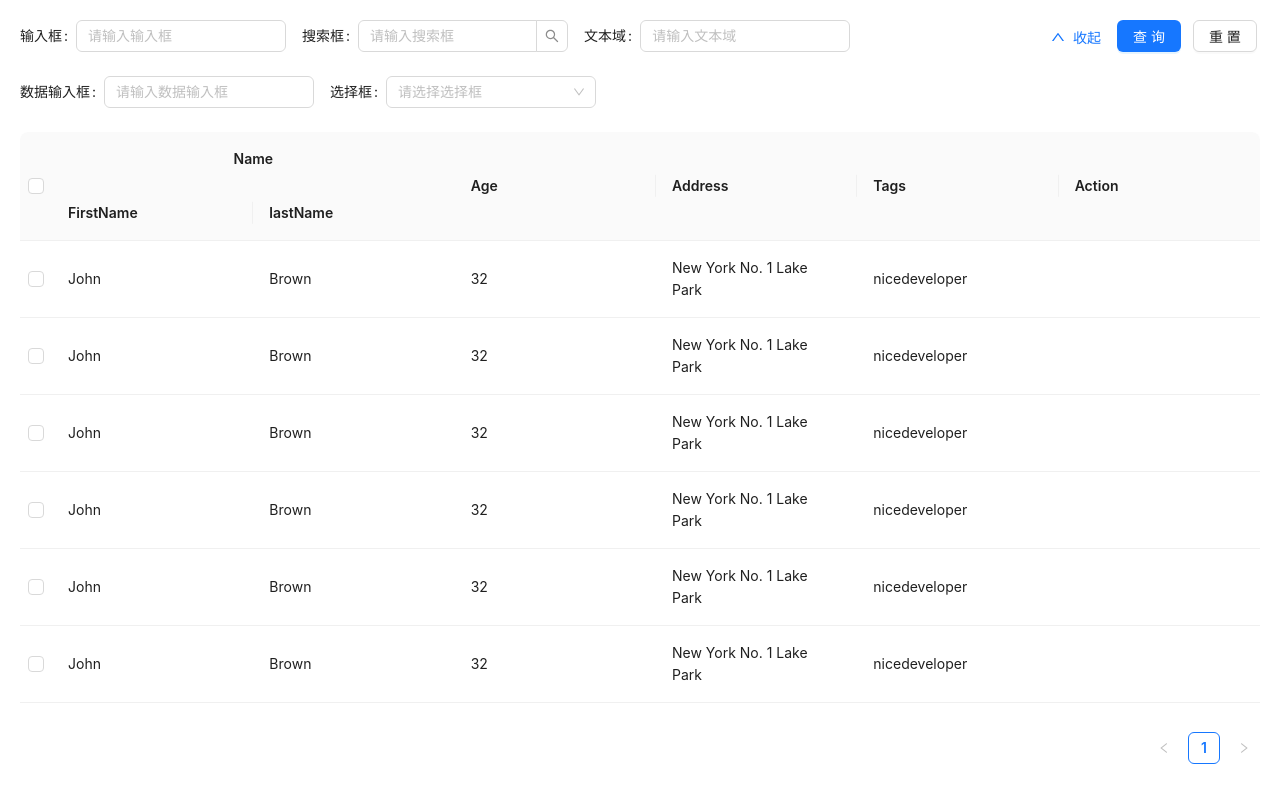
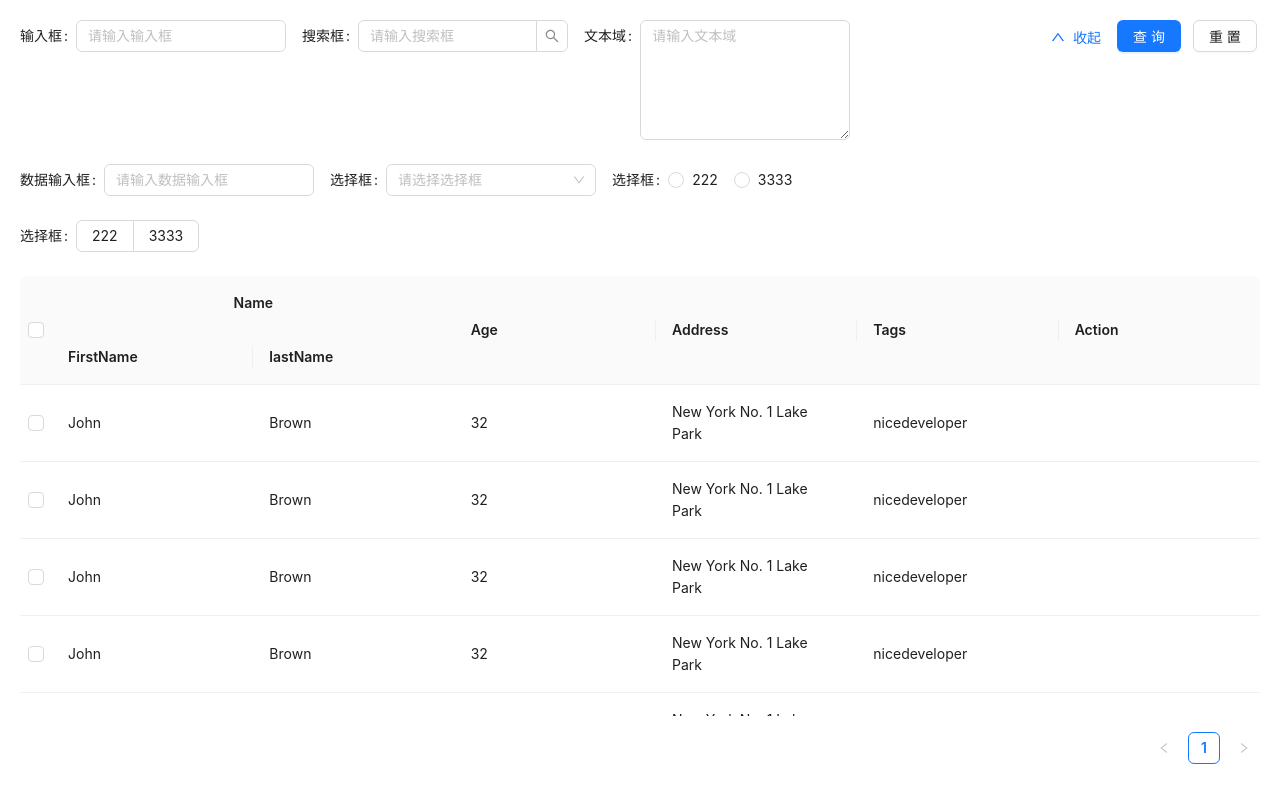
Before and after one commit to Dinert/dinert-ant-design, a React (Vite) app: page / in a window 1280 px wide. Built offline with nearby package versions, Linux system fonts and the light colour scheme.

Commit message:
feat: formItem增加radio的表单组件

```diff
--- a/packages/components/form/src/formItem.tsx
+++ b/packages/components/form/src/formItem.tsx
@@ -1,5 +1,5 @@
 import React from 'react'
-import { Form, Input, InputNumber, Select, SelectProps} from 'antd'
+import { Form, Input, InputNumber, Radio, Select, SelectProps, RadioProps} from 'antd'
 
 import { CustomFormItemProps, RewriteFormProps} from '@packages/components/form/types/index'
 import { dataTransformRod } from '@packages/utils/tools'
@@ -66,11 +66,31 @@ const mapComponents = (item: CustomFormItemProps) => {
                 {
                     (selectOptions as Omit<SelectProps['options'], 'children'>[]).map((item2: any) => {
                         return (
-                            <Select.Option {...item2} key={item2.value}></Select.Option>
+                            <Select.Option {...item2} key={item2[options.value || 'value']}></Select.Option>
                         )
                     })
                 }
             </Select>)
+        },
+        'radio': () => {
+            const radioOptions: RadioProps[] = options.options || []
+            return (
+                <Radio.Group {...options}>
+                    {radioOptions.map((item2: any) => {
+                        return <Radio {...item2} key={item2[options.value || 'value']}></Radio>
+                    })}
+                </Radio.Group>
+            )
+        },
+        'radio-button': () => {
+            const radioOptions: RadioProps[] = options.options || []
+            return (
+                <Radio.Group {...options} optionType={'button'}>
+                    {radioOptions.map((item2: any) => {
+                        return <Radio.Button {...item2} key={item2[options.value || 'value']}></Radio.Button>
+                    })}
+                </Radio.Group>
+            )
         }
     }
 
--- a/packages/components/form/types/components.ts
+++ b/packages/components/form/types/components.ts
@@ -3,7 +3,8 @@
 import {
     InputProps,
     InputNumberProps,
-    SelectProps
+    SelectProps,
+    RadioGroupProps
 } from 'antd'
 import { SearchProps } from 'antd/es/input/Search'
 
@@ -12,6 +13,7 @@ export type RewriteInputSearchProps = Partial<SearchProps>
 export type RewriteInputTextareaProps = Partial<InputProps>
 export type RewriteInputNumberProps = Partial<InputNumberProps>
 export type RewriteSelectPropsProps = Partial<SelectProps>
+export type RewriteRadioGroupProps = Partial<RadioGroupProps>
 
 // export type RewriteTextareaProps = Partial<InputProps & Pick<typeof ElInput, 'onInput'| CommonFn>>
 
--- a/packages/components/form/types/index.ts
+++ b/packages/components/form/types/index.ts
@@ -5,7 +5,8 @@ import {
     RewriteInputSearchProps,
     RewriteInputTextareaProps,
     RewriteInputNumberProps,
-    RewriteSelectPropsProps
+    RewriteSelectPropsProps,
+    RewriteRadioGroupProps
 } from './components'
 
 
@@ -30,11 +31,11 @@ export interface RewriteFormItemPropsMap{
     // datetimerange: RewriteDatePickerProps;
     // daterange: RewriteDatePickerProps;
     // monthrange: RewriteDatePickerProps;
-    // radio: RewriteRadioGroupProps<O>;
+    radio: RewriteRadioGroupProps;
+    'radio-button': RewriteRadioGroupProps;
     // checkbox: RewriteCheckboxGroupProps<O>;
     // 'checkbox-button': RewriteCheckboxGroupProps<O>;
     // 'tree-select': RewriteTreeSelectProps<O>;
-    // 'radio-button': RewriteRadioGroupProps<O>;
     // 'rate': RewriteRewriteRateProps<O>;
 }
 
--- a/packages/components/table-page/src/index.tsx
+++ b/packages/components/table-page/src/index.tsx
@@ -10,11 +10,11 @@ export interface TablePageProps {
     table: RewriteTableProps
 }
 
-export interface IProps extends TableResultProps{
+export interface TablePageResultProps extends TableResultProps{
 
 }
 
-const TablePageC = forwardRef<IProps, TablePageProps>(function (props, ref) {
+const TablePageC = forwardRef<TablePageResultProps, TablePageProps>(function (props, ref) {
     const {form, table} = props
     const dinertTable = useRef<TableResultProps>(null)
     const onUnFold = () => {
--- a/src/table-page.tsx
+++ b/src/table-page.tsx
@@ -12,6 +12,8 @@ interface Model{
     name3: string;
     name4: string;
     name5: string;
+    name6: string;
+    name7: string;
 }
 
 function App() {
@@ -360,7 +362,7 @@ function App() {
     form: Form.useForm()[0],
     scrollToFirstError: true,
     // initialValues: {
-    //     // name: 333
+    //     name7: 1
     // },
     packUp: true,
     layout:'inline',
@@ -386,7 +388,7 @@ function App() {
             },
         },
         name3: {
-            type: 'input',
+            type: 'textarea',
             label: '文本域',
             options: {
             }
@@ -399,7 +401,26 @@ function App() {
             type: 'select',
             label: '选择框',
             options: {
-
+                options: [
+                    {value: 1, label: '222'},
+                    {value: 2, label: '3333'},
+                ]
+            }
+        },
+        name6: {
+            type: 'radio',
+            label: '选择框',
+            options: {
+                options: [
+                    {value: 1, label: '222'},
+                    {value: 2, label: '3333'},
+                ]
+            }
+        },
+        name7: {
+            type: 'radio-button',
+            label: '选择框',
+            options: {
                 options: [
                     {value: 1, label: '222'},
                     {value: 2, label: '3333'},
```
